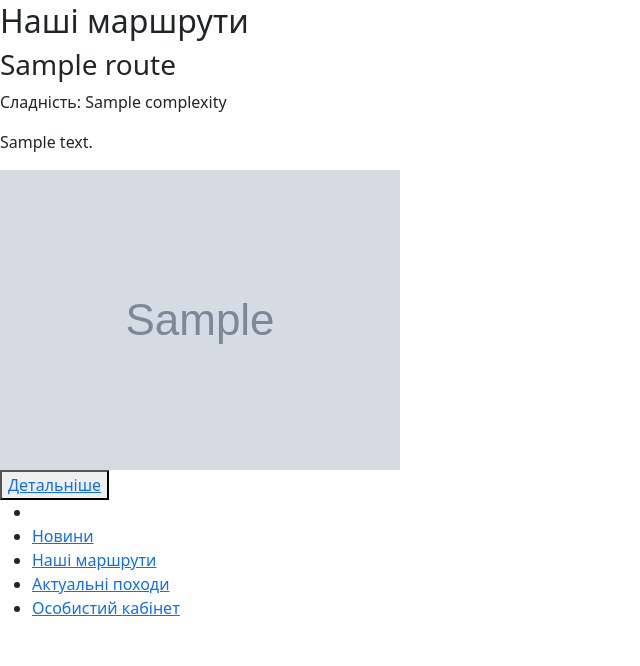
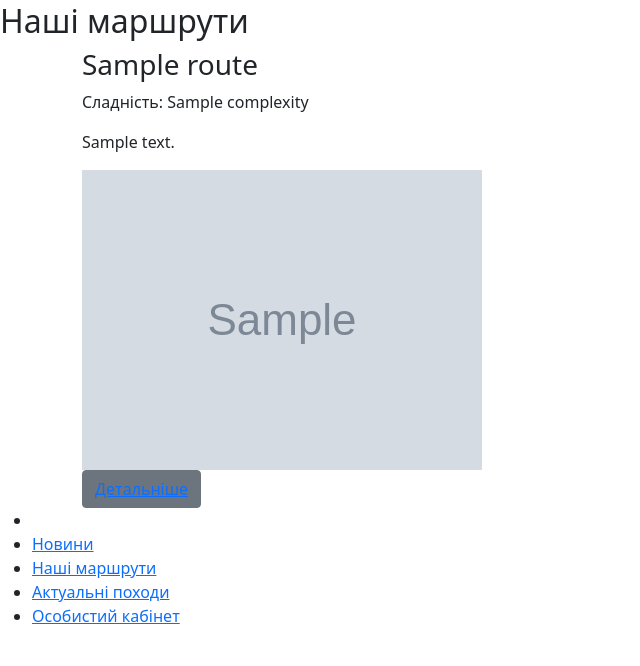
Before and after one commit to KorenivskyOlexandr/carpatianknights, a Django app: template carpatianknights/route/templates/route/route.html in a window 1280 px wide. Shown: the part 54-720 px from the top of the page, without its empty margins (0-640 px from the left). Run offline with Django 3.2, Linux system fonts and the light colour scheme; the template is opened without the code that fills it: most values are stand-ins (such as "Sample title", 1, 10 or a date in 2020); grey boxes marked "Sample" are stand-in pictures; style sheets or scripts are compiled from the project's sources; parts of the project's set-up code (start-up, migrations or seed data) failed here and were passed over; some libraries are stand-ins or nearby versions.

Commit message:
stylization route page

```diff
--- a/carpatianknights/route/templates/route/route.html
+++ b/carpatianknights/route/templates/route/route.html
@@ -4,8 +4,10 @@
 {% block content %}
     <div class="headers-container"><h2>Наші маршрути</h2></div>
     <div class="active-tours-container">
+        <div class="container">
             {% for route in route_list %}
-            <div class="tour-card">
+                <div class="tour-card row">
+                    <div class="col-12">
                         <h3>{{ route.name }}</h3>
                         <p>Сладність: {{ route.complexity }}</p>
                         <div class="active_tour_description">{{ route.short_description|markdown }}</div>
@@ -14,12 +16,17 @@
                                 <img src="{{ route_image.image.url }}" alt="">
                             {% endfor %}
                         </div>
-                <button class="button_register">
+                    </div>
+                    <div class="col-12">
+                        <button class="button_register btn btn-secondary">
                             <a class="href_register" href="{{ route.get_absolute_url }}">Детальніше</a>
                         </button>
+                    </div>
                 </div>
 
             {% endfor %}
         </div>
 
+    </div>
+
 {% endblock %}
```
Also changed, not shown: src/sass/layouts/_l-active-tours.scss (+8 -17 lines). Lines whose indentation alone changed are shown as unchanged.
